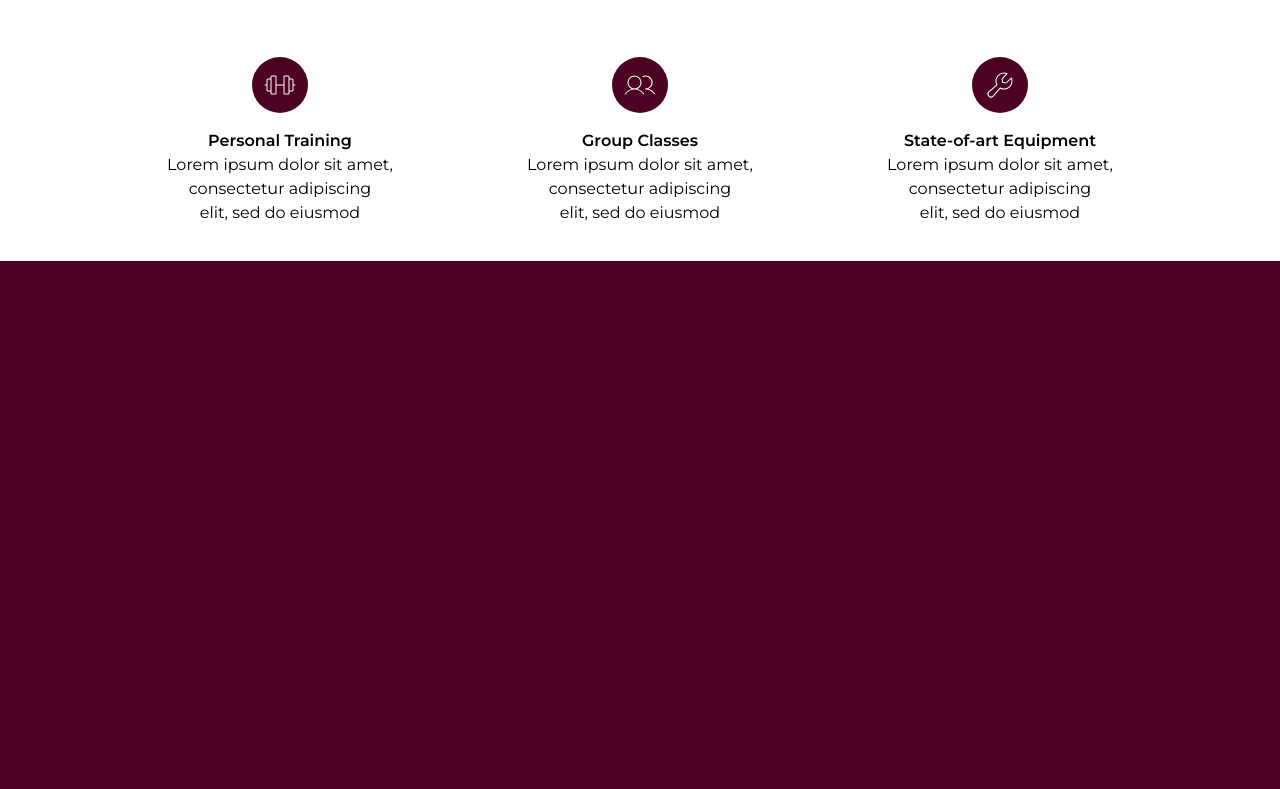
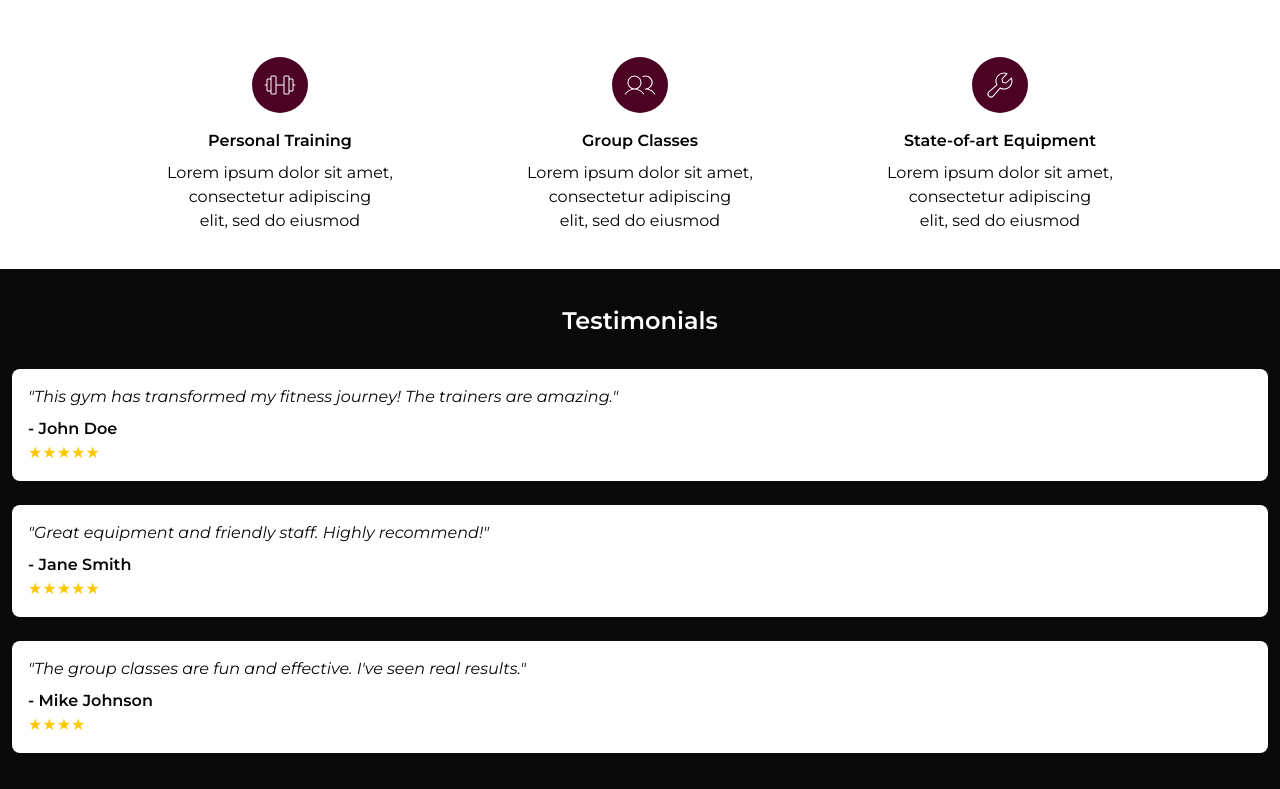
Before and after one commit to SupremeJA/pearlsburg-gym, a React (Vite) app: page / in a window 1280 px wide. Shown: the part 698-1487 px from the top of the page. Before the commit the page ends 959 px from the top, so only its background shows below. Built offline with nearby package versions, Linux system fonts and the light colour scheme.

Commit message:
added testimonials

```diff
--- a/src/App.jsx
+++ b/src/App.jsx
@@ -1,6 +1,7 @@
 import Nav from "./components/Nav";
 import Hero from "./sections/Hero";
 import Services from "./sections/Services";
+import Testimonials from "./sections/Testimonials";
 
 function App() {
   return (
@@ -8,6 +9,7 @@ function App() {
       <Nav />
       <Hero />
       <Services />
+      <Testimonials />
     </>
   );
 }
--- a/src/data/data.json
+++ b/src/data/data.json
@@ -40,5 +40,22 @@
         "Priority booking"
       ]
     }
+  ],
+  "testimonials": [
+    {
+      "name": "John Doe",
+      "message": "This gym has transformed my fitness journey! The trainers are amazing.",
+      "rating": 5
+    },
+    {
+      "name": "Jane Smith",
+      "message": "Great equipment and friendly staff. Highly recommend!",
+      "rating": 5
+    },
+    {
+      "name": "Mike Johnson",
+      "message": "The group classes are fun and effective. I've seen real results.",
+      "rating": 4
+    }
   ]
 }
--- a/src/sections/Services.jsx
+++ b/src/sections/Services.jsx
@@ -26,7 +26,7 @@ function Services() {
                 <IconComponent size={32} weight="thin" />
               </span>
               <span>
-                <h3 className="font-semibold">{service.title}</h3>
+                <h3 className="font-semibold mb-2">{service.title}</h3>
                 <p>{service.description}</p>
               </span>
             </div>
--- a/src/sections/Testimonials.jsx
+++ b/src/sections/Testimonials.jsx
@@ -1,7 +1,26 @@
-import React from "react";
+import data from "../data/data.json";
 
 function Testimonials() {
-  return <div></div>;
+  return (
+    <section className="bg-black text-white px-3 py-9">
+      <h2 className="text-2xl font-semibold font-poppins text-center mb-8">
+        Testimonials
+      </h2>
+      <div className="flex flex-col gap-6">
+        {data.testimonials.map((testimonial, index) => (
+          <div key={index} className="bg-white  text-black p-4 rounded-lg">
+            <p className="italic">"{testimonial.message}"</p>
+            <div className="mt-2">
+              <p className="font-semibold">- {testimonial.name}</p>
+              <p className="text-yellow-400">
+                {"★".repeat(testimonial.rating)}
+              </p>
+            </div>
+          </div>
+        ))}
+      </div>
+    </section>
+  );
 }
 
 export default Testimonials;
```
